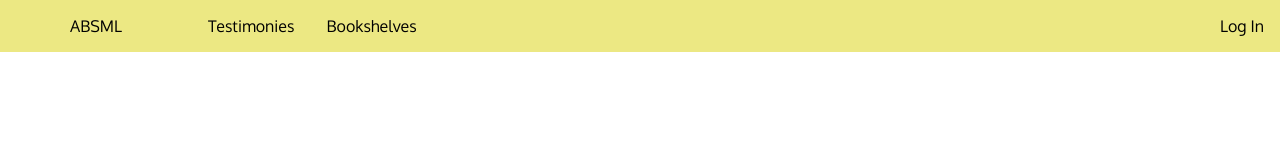
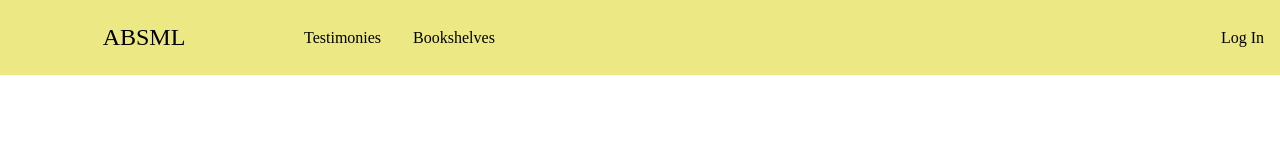
Before and after one commit to ChaseCoble/cc-flexbox-capstone, a plain HTML site: page index.html in a window 1280 px wide. Drawn offline with Linux system fonts and the light colour scheme.

Commit message:
initial commit

```diff
--- a/index.html
+++ b/index.html
@@ -1,7 +1,9 @@
 <head>
   <meta charset='UTF-8'>
   <title>A Book Saved My Life</title>
-  <link href="https://fonts.googleapis.com/css?family=Oxygen" rel="stylesheet">
+  <link rel="preconnect" href="https://fonts.googleapis.com">
+  <link rel="preconnect" href="https://fonts.gstatic.com" crossorigin>
+  <link href="https://fonts.googleapis.com/css2?family=PT+Serif&display=swap" rel="stylesheet">
   <script defer src="https://use.fontawesome.com/releases/v5.0.8/js/all.js" integrity="sha384-SlE991lGASHoBfWbelyBPLsUlwY1GwNDJo3jSJO04KZ33K2bwfV9YBauFfnzvynJ" crossorigin="anonymous"></script>
   <link rel="stylesheet" href="main.css">
 
--- a/main.scss
+++ b/main.scss
@@ -4,7 +4,7 @@ $theme-text: black;
 $toggle-text: black;
 
 html {
-  font-family: "Oxygen", sans-serif;
+  font-family: "PT-Serif", serif;
 }
 body {
   margin: 0px;
@@ -18,6 +18,7 @@ body {
 .navbar .toggle,
 .navbar .brand {
   display: inline-block;
+  font-size: 1.5em;
 }
 .navbar .link {
   display: block;
@@ -26,6 +27,7 @@ body {
   text-decoration: none;
   background: $theme-color;
   color: $theme-text;
+
 }
 .navbar .link:hover,
 .navbar .link:active {
@@ -53,12 +55,14 @@ body {
   .navbar .right {
     display: flex;
     flex: 1;
+    align-items: center;
   }
   .navbar .link {
     width: auto;
   }
   .navbar .right {
     justify-content: flex-end;
+
   }
   .navbar .toggle {
     display: none;
```
Also changed, not shown: main.css, 1 other file.
